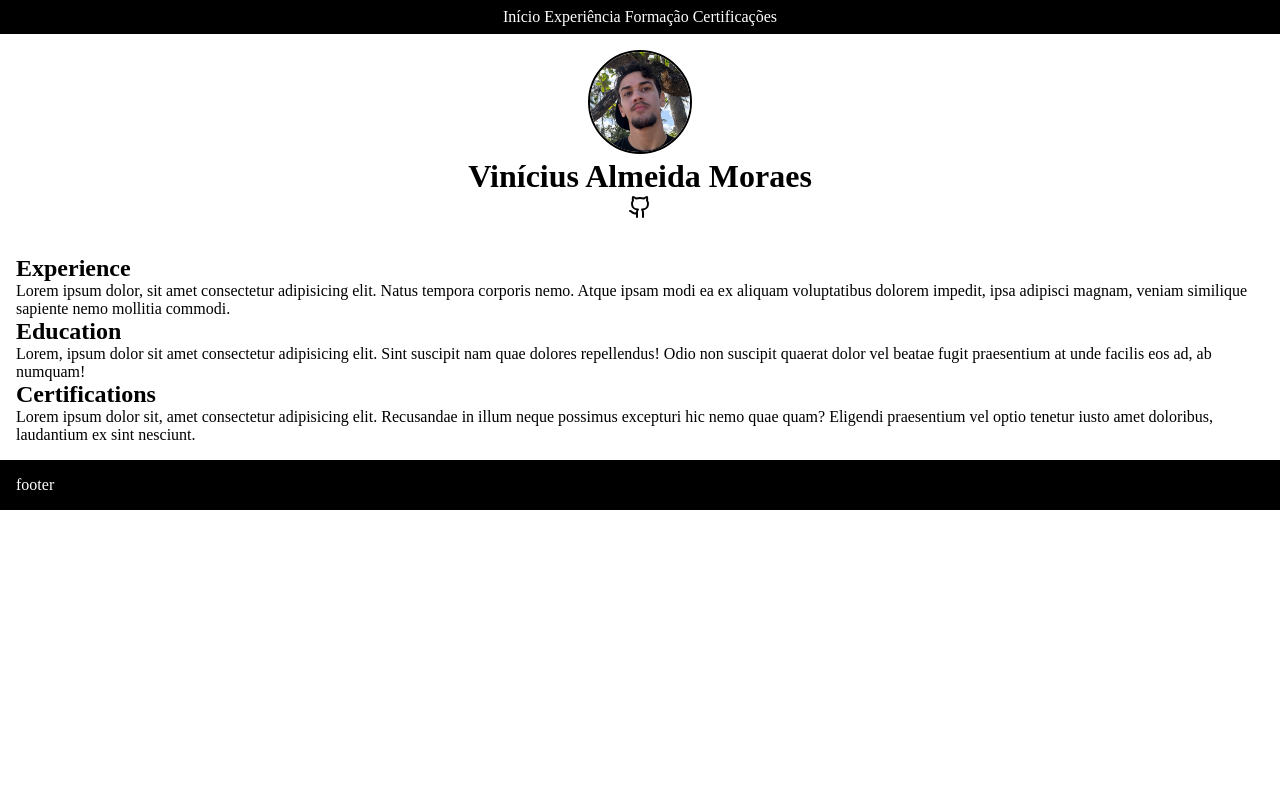
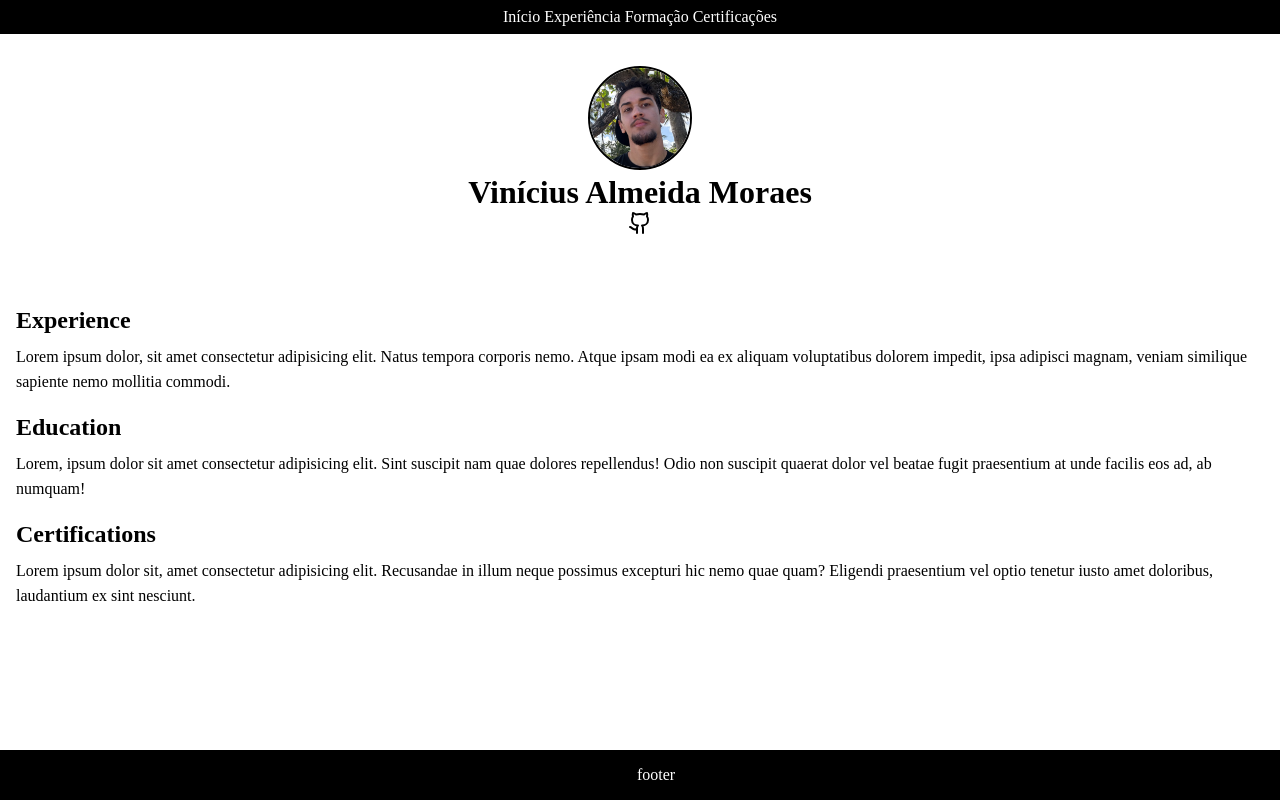
Before and after one commit to vximoraes/portfolio, a plain HTML site: page index.html in a window 1280 px wide. Drawn offline with Linux system fonts and the light colour scheme.

Commit message:
feat: update CSS styles for improved layout and fixed footer positioning

```diff
--- a/assets/css/style.css
+++ b/assets/css/style.css
@@ -17,8 +17,17 @@
 
 .info {
     background: white;
-    padding: 16px;
+    padding: 32px;
     text-align: center;
+}
+
+.topics {
+    padding-top: 20px;
+    padding-bottom: 10px;
+}
+
+.text {
+    line-height: 25px;
 }
 
 main {
@@ -30,4 +39,8 @@ footer {
     color: white;
     background-color: black;
     padding: 16px;
+    bottom: 0;
+    position: fixed;
+    width: 100%;
+    text-align: center;
 }
```
